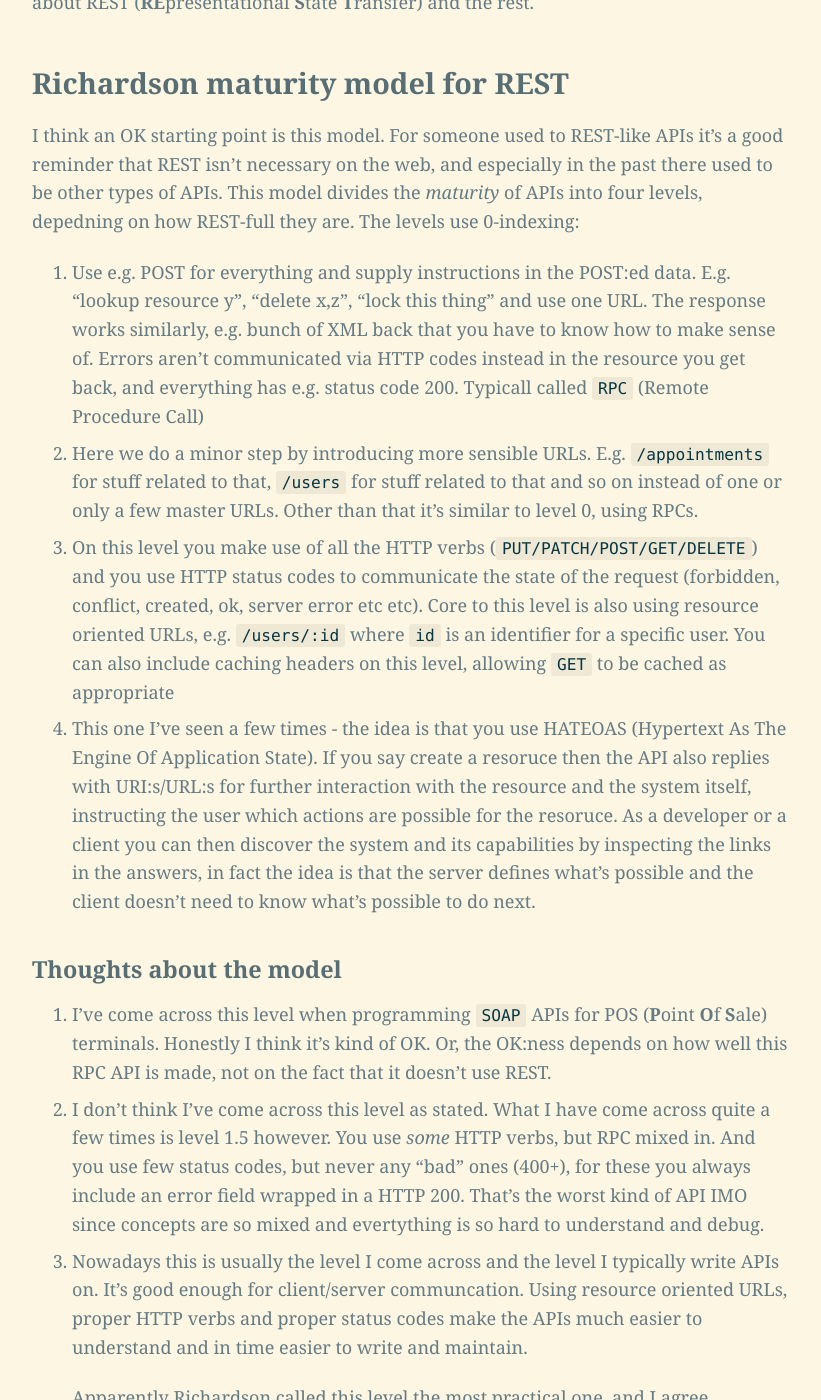
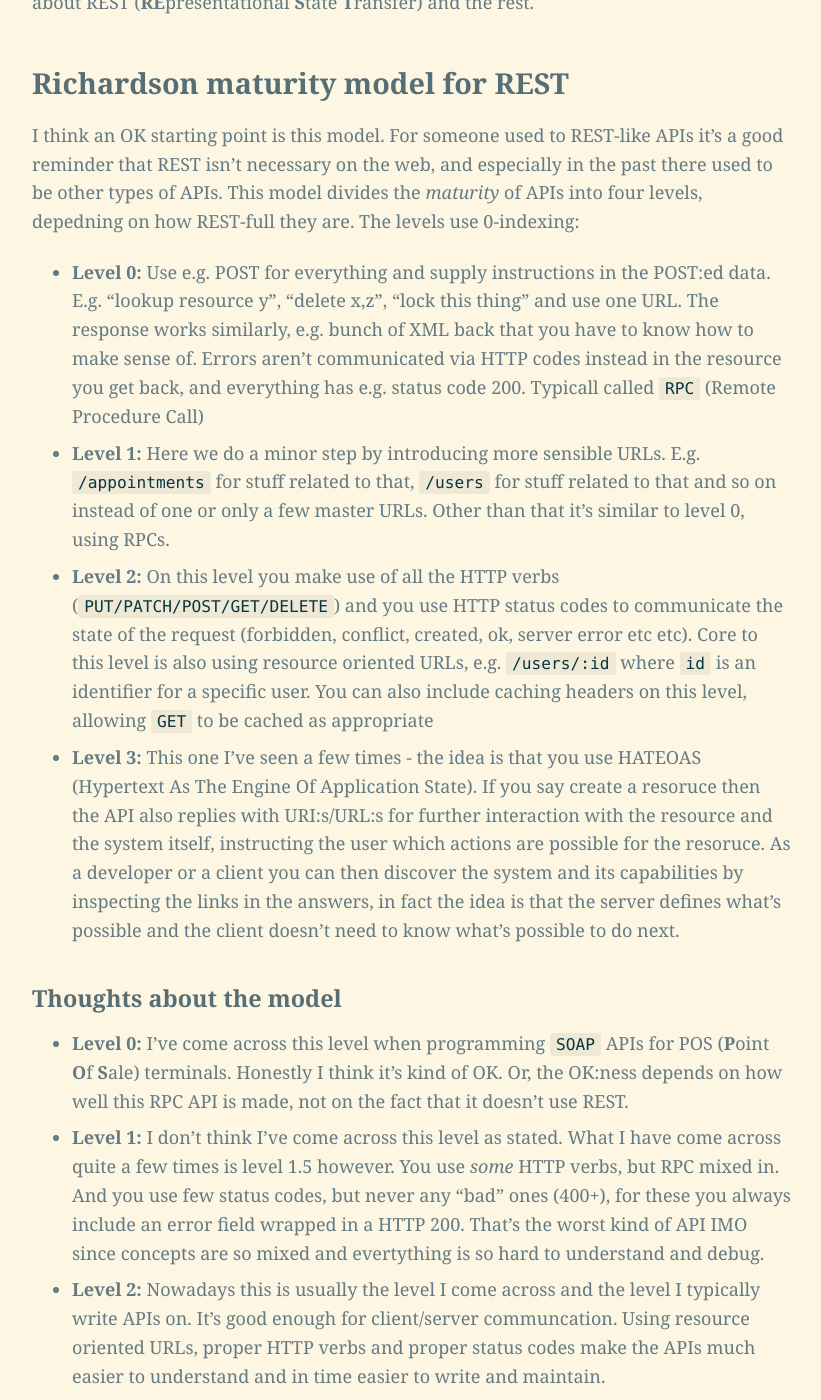
Before and after one commit to kodakodapa/kodakodapa.github.io, a Jekyll site: the page built from _posts/2025-10-25-APIs.md, in a window 1280 px wide and 1400 px high, scrolled down 613 px. Shown: the whole window, without its empty margins (228-1049 px from the left). Built offline with Jekyll 4.4.1, drawn with Linux system fonts in a browser that asks for light colours.

Commit message:
Fix to lists due to the model using 0-indexing

```diff
--- a/_posts/2025-10-25-APIs.md
+++ b/_posts/2025-10-25-APIs.md
@@ -11,22 +11,22 @@ I've used and created a bunch of web API:s over the years, below are some though
 
 I think an OK starting point is this model. For someone used to REST-like APIs it's a good reminder that REST isn't necessary on the web, and especially in the past there used to be other types of APIs. This model divides the *maturity* of  APIs into four levels, depedning on how REST-full they are. The levels use 0-indexing:
 
-0. Use e.g. POST for everything and supply instructions in the POST:ed data. E.g. "lookup resource y", "delete x,z", "lock this thing" and use one URL. The response works similarly, e.g. bunch of XML back that you have to know how to make sense of. Errors aren't communicated via HTTP codes instead in the resource you get back, and everything has e.g. status code 200. Typicall called `RPC` (Remote Procedure Call)
-1. Here we do a minor step by introducing more sensible URLs. E.g. `/appointments` for stuff related to that, `/users` for stuff related to that and so on instead of one or only a few master URLs. Other than that it's similar to level 0, using RPCs.
-2. On this level you make use of all the HTTP verbs (`PUT/PATCH/POST/GET/DELETE`) and you use HTTP status codes to communicate the state of the request (forbidden, conflict, created, ok, server error etc etc). Core to this level is also using resource oriented URLs, e.g. `/users/:id` where `id` is an identifier for a specific user. You can also include caching headers on this level, allowing `GET` to be cached as appropriate
-3. This one I've seen a few times - the idea is that you use HATEOAS (Hypertext As The Engine Of Application State). If you say create a resoruce then the API also replies with URI:s/URL:s for further interaction with the resource and the system itself, instructing the user which actions are possible for the resoruce. As a developer or a client you can then discover the system and its capabilities by inspecting the links in the answers, in fact the idea is that the server defines what's possible and the client doesn't need to know what's possible to do next.
+- **Level 0:** Use e.g. POST for everything and supply instructions in the POST:ed data. E.g. "lookup resource y", "delete x,z", "lock this thing" and use one URL. The response works similarly, e.g. bunch of XML back that you have to know how to make sense of. Errors aren't communicated via HTTP codes instead in the resource you get back, and everything has e.g. status code 200. Typicall called `RPC` (Remote Procedure Call)
+- **Level 1:** Here we do a minor step by introducing more sensible URLs. E.g. `/appointments` for stuff related to that, `/users` for stuff related to that and so on instead of one or only a few master URLs. Other than that it's similar to level 0, using RPCs.
+- **Level 2:** On this level you make use of all the HTTP verbs (`PUT/PATCH/POST/GET/DELETE`) and you use HTTP status codes to communicate the state of the request (forbidden, conflict, created, ok, server error etc etc). Core to this level is also using resource oriented URLs, e.g. `/users/:id` where `id` is an identifier for a specific user. You can also include caching headers on this level, allowing `GET` to be cached as appropriate
+- **Level 3:** This one I've seen a few times - the idea is that you use HATEOAS (Hypertext As The Engine Of Application State). If you say create a resoruce then the API also replies with URI:s/URL:s for further interaction with the resource and the system itself, instructing the user which actions are possible for the resoruce. As a developer or a client you can then discover the system and its capabilities by inspecting the links in the answers, in fact the idea is that the server defines what's possible and the client doesn't need to know what's possible to do next.
 
 
 
 ### Thoughts about the model
 
-0. I've come across this level when programming `SOAP` APIs for POS (**P**oint **O**f **S**ale) terminals. Honestly I think it's kind of OK. Or, the OK:ness depends on how well this RPC API is made, not on the fact that it doesn't use REST.
-1. I don't think I've come across this level as stated. What I have come across quite a few times is level 1.5 however. You use *some* HTTP verbs, but RPC mixed in. And you use few status codes, but never any "bad" ones (400+), for these you always include an error field wrapped in a HTTP 200. That's the worst kind of API IMO since concepts are so mixed and evertything is so hard to understand and debug.
-2. Nowadays this is usually the level I come across and the level I typically write APIs on. It's good enough for client/server communcation. Using resource oriented URLs, proper HTTP verbs and proper status codes make the APIs much easier to understand and in time easier to write and maintain.
+- **Level 0:** I've come across this level when programming `SOAP` APIs for POS (**P**oint **O**f **S**ale) terminals. Honestly I think it's kind of OK. Or, the OK:ness depends on how well this RPC API is made, not on the fact that it doesn't use REST.
+- **Level 1:** I don't think I've come across this level as stated. What I have come across quite a few times is level 1.5 however. You use *some* HTTP verbs, but RPC mixed in. And you use few status codes, but never any "bad" ones (400+), for these you always include an error field wrapped in a HTTP 200. That's the worst kind of API IMO since concepts are so mixed and evertything is so hard to understand and debug.
+- **Level 2:** Nowadays this is usually the level I come across and the level I typically write APIs on. It's good enough for client/server communcation. Using resource oriented URLs, proper HTTP verbs and proper status codes make the APIs much easier to understand and in time easier to write and maintain.
 
    Apparently Richardson called this level the most practical one, and I agree.
 
-3. I have come across this one a few times. These includes API driven products such as those provided by PSP. In these cases I did somewhat appreciate the self-documentation part of the APIs, but more as a developer playing around with the responses to understand and troubleshoot. I would however still lookup API specifications and write client code with baked in static knowledge over state transitions and so on in the API (although for convenience I would sometimes grab a resource URL in the respone which I knew would be present). So in the end even for this larger type of system where the API is at the center of the product I at least didn't use it to its potential, and I don't see what the purpose would have been either.
+- **Level 3:** I have come across this one a few times. These includes API driven products such as those provided by PSP. In these cases I did somewhat appreciate the self-documentation part of the APIs, but more as a developer playing around with the responses to understand and troubleshoot. I would however still lookup API specifications and write client code with baked in static knowledge over state transitions and so on in the API (although for convenience I would sometimes grab a resource URL in the respone which I knew would be present). So in the end even for this larger type of system where the API is at the center of the product I at least didn't use it to its potential, and I don't see what the purpose would have been either.
 
    I've also come across this level in some internal system APIs for smaller backend applications where some developers have been ambitious. In these cases it has really been overkill and a lot of time and resources was wasted on making sure the system adhered to the specification, whilst giving minimal benefit to the few users building a handful of FE features using the system.
 
```
